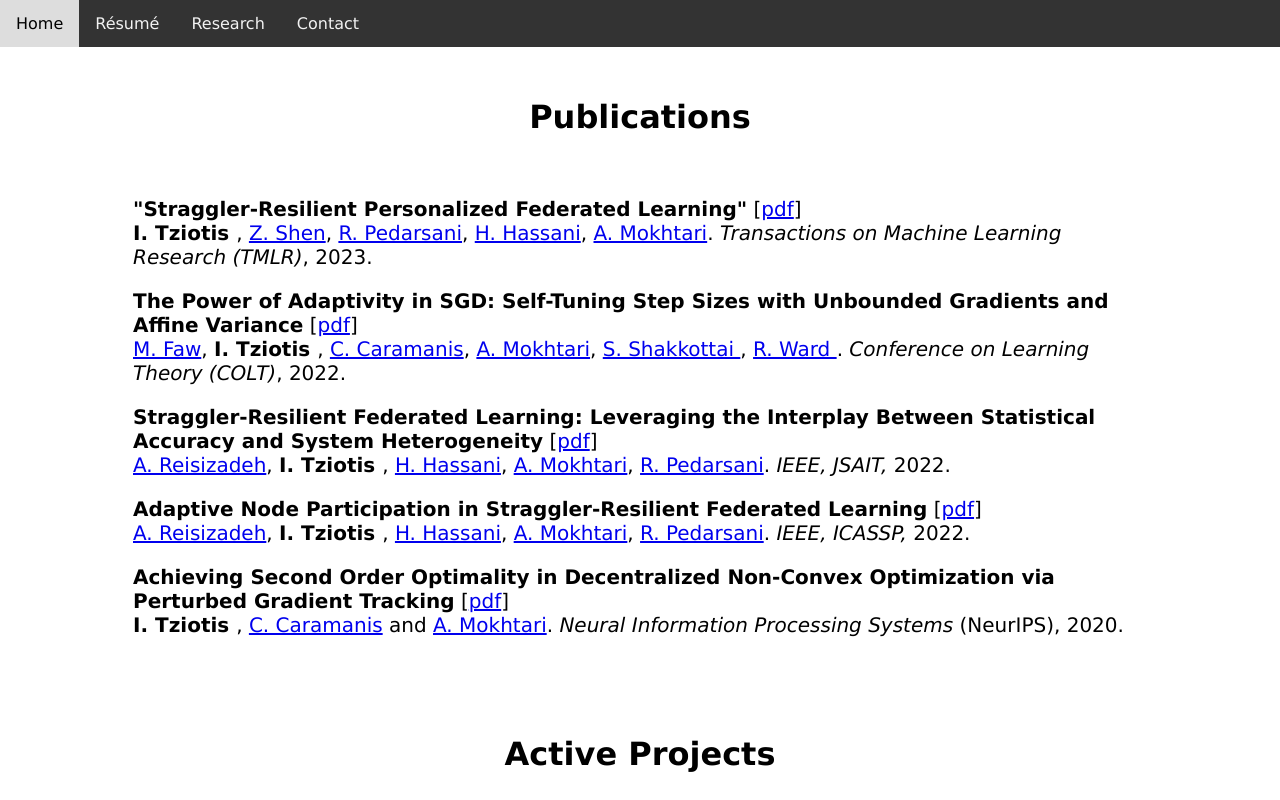
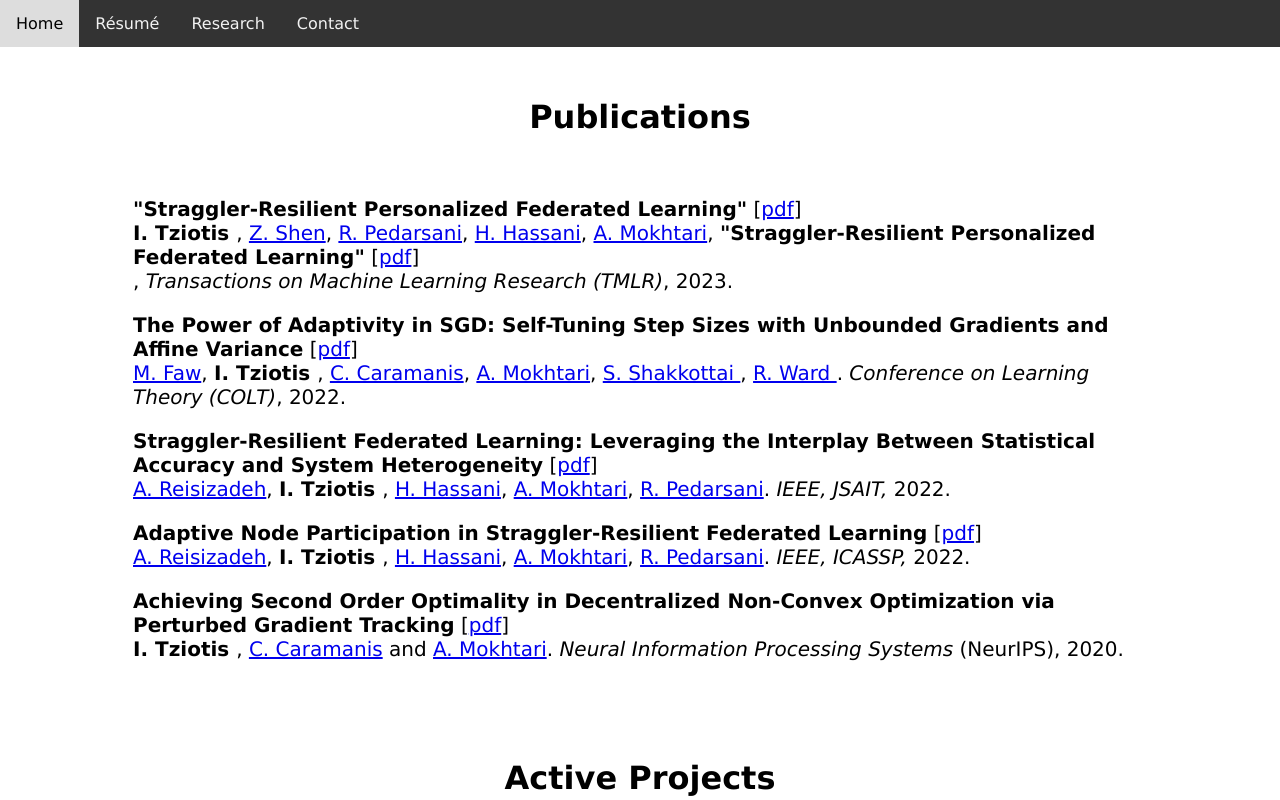
Before and after one commit to IsidorosTziotis/IsidorosTziotis.github.io, a plain HTML site: page Research.html in a window 1280 px wide. Shown: the top 800 px of the page. Drawn offline with Linux system fonts and the light colour scheme.

Commit message:
Update Research.html

```diff
--- a/Research.html
+++ b/Research.html
@@ -83,7 +83,7 @@ body {
 			    			 	<p style="font-size:20px">
 
 										      <span style=" color:Black; font-size: 20px; font-weight: bold;"> "Straggler-Resilient Personalized Federated Learning"</span> [<a href="https://arxiv.org/pdf/2206.02078.pdf">pdf</a>]</br>
-											<span style="font-weight: bold;">I. Tziotis </span>, <a href="https://scholar.google.com/citations?user=klqzFvgAAAAJ&hl=en">Z. Shen</a>, <a href="https://web.ece.ucsb.edu/~ramtin/">R. Pedarsani</a>, <a href="https://www.seas.upenn.edu/~hassani/">H. Hassani</a>, <a href="https://sites.utexas.edu/mokhtari/">A. Mokhtari</a>. <em>Transactions on Machine Learning Research (TMLR)</em>, 2023.
+											<span style="font-weight: bold;">I. Tziotis </span>, <a href="https://scholar.google.com/citations?user=klqzFvgAAAAJ&hl=en">Z. Shen</a>, <a href="https://web.ece.ucsb.edu/~ramtin/">R. Pedarsani</a>, <a href="https://www.seas.upenn.edu/~hassani/">H. Hassani</a>, <a href="https://sites.utexas.edu/mokhtari/">A. Mokhtari</a>, <span style=" color:Black; font-size: 20px; font-weight: bold;"> "Straggler-Resilient Personalized Federated Learning"</span> [<a href="https://arxiv.org/pdf/2206.02078.pdf">pdf</a>]</br>, <em>Transactions on Machine Learning Research (TMLR)</em>, 2023.
 </br>
 									</p>
 			    <p style="font-size:20px">
```
